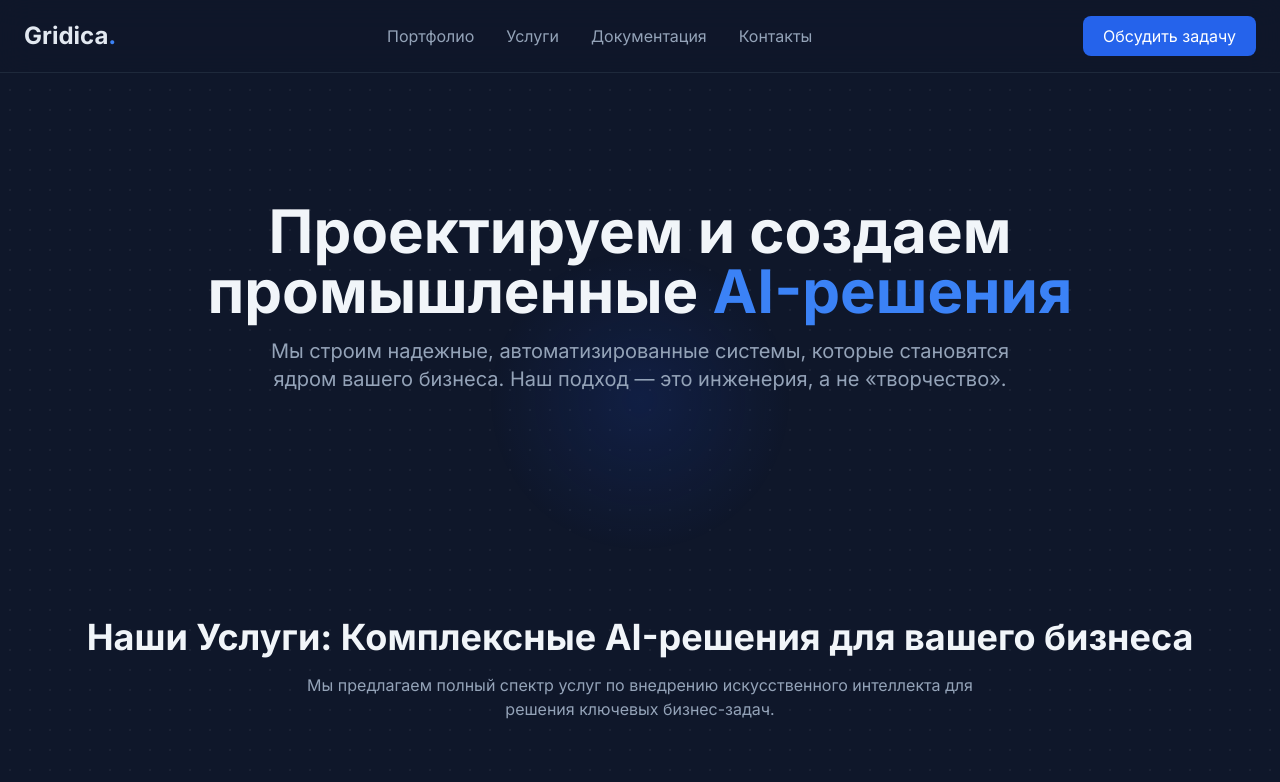
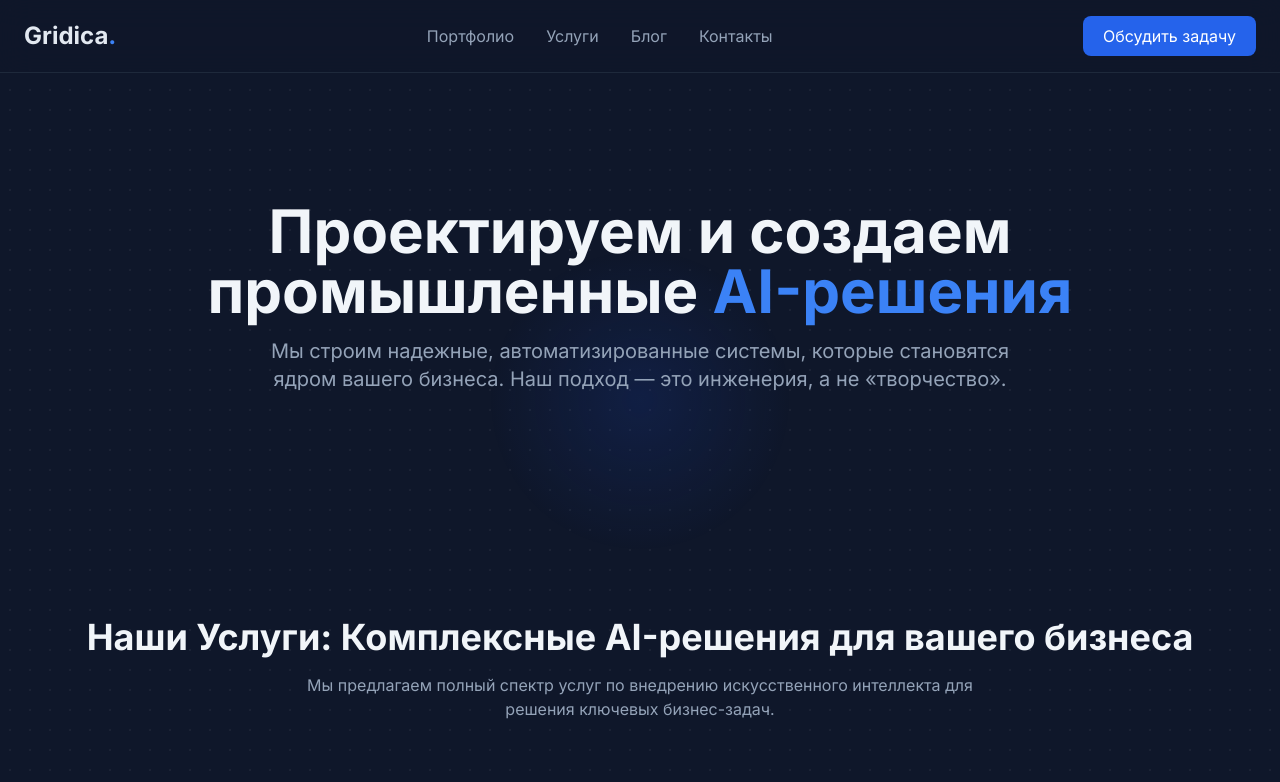
Before and after one commit to MAKOgames/Gridica_Landing, a plain HTML site: page index.html in a window 1280 px wide. Shown: the top 782 px of the page. Drawn offline with nearby package versions, Linux system fonts and the light colour scheme.

Commit message:
Update index.html

```diff
--- a/index.html
+++ b/index.html
@@ -106,7 +106,7 @@
             <div class="hidden md:flex space-x-8">
                 <a href="#portfolio" class="text-slate-400 hover:text-blue-500 transition">Портфолио</a>
                 <a href="#services" class="text-slate-400 hover:text-blue-500 transition">Услуги</a>
-                <a href="https://gridica.gitbook.io/v1/" target="_blank" rel="noopener noreferrer" class="text-slate-400 hover:text-blue-500 transition">Документация</a>
+                <a href="post1.html" class="text-slate-400 hover:text-blue-500 transition">Блог</a>
                 <a href="#contact" class="text-slate-400 hover:text-blue-500 transition">Контакты</a>
             </div>
             <a href="#contact" class="hidden md:block bg-blue-600 text-white px-5 py-2 rounded-lg hover:bg-blue-700 transition">Обсудить задачу</a>
```
